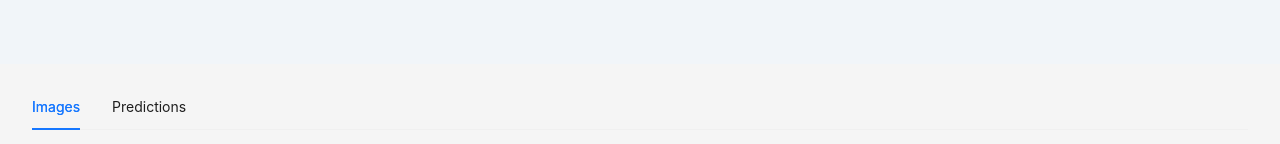
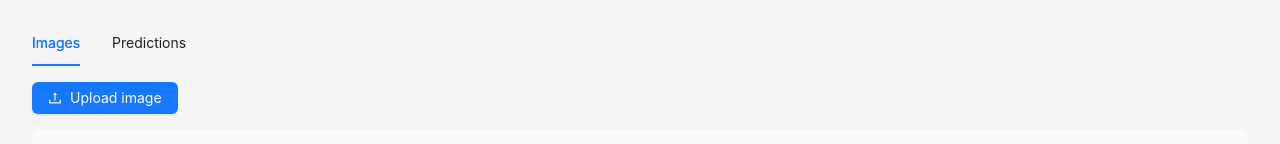
Before and after one commit to vincenzomann/encord, a React (Create React App) app: page / in a window 1280 px wide. Shown: the top 144 px of the page. Built offline with nearby package versions, Linux system fonts and the light colour scheme.

Commit message:
Remove header

```diff
--- a/src/App.tsx
+++ b/src/App.tsx
@@ -43,7 +43,6 @@ const Dashboard = () => {
 	return (
 		<ContextProvider>
 			<Layout className="h-screen">
-				<Header className="p-0 bg-slate-100" />
 				<Content className="mt-5 mx-8">
 					<Tabs activeKey={currentTab} items={items} onChange={onChange} />
 					<Router>
@@ -51,7 +50,6 @@ const Dashboard = () => {
 						<Predictions path={Pathnames.Predictions} />
 					</Router>
 				</Content>
-				<Footer style={{ textAlign: "center" }}></Footer>
 			</Layout>
 		</ContextProvider>
 	);
```
